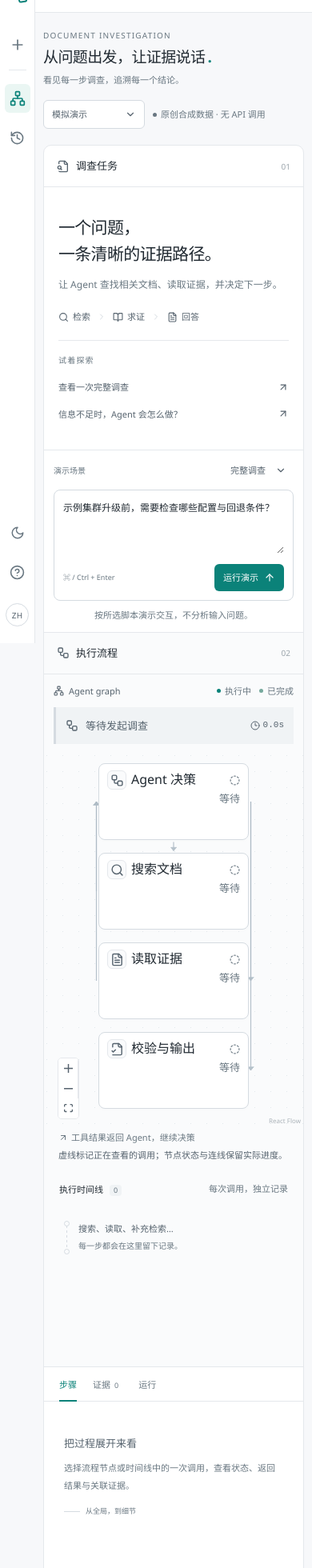
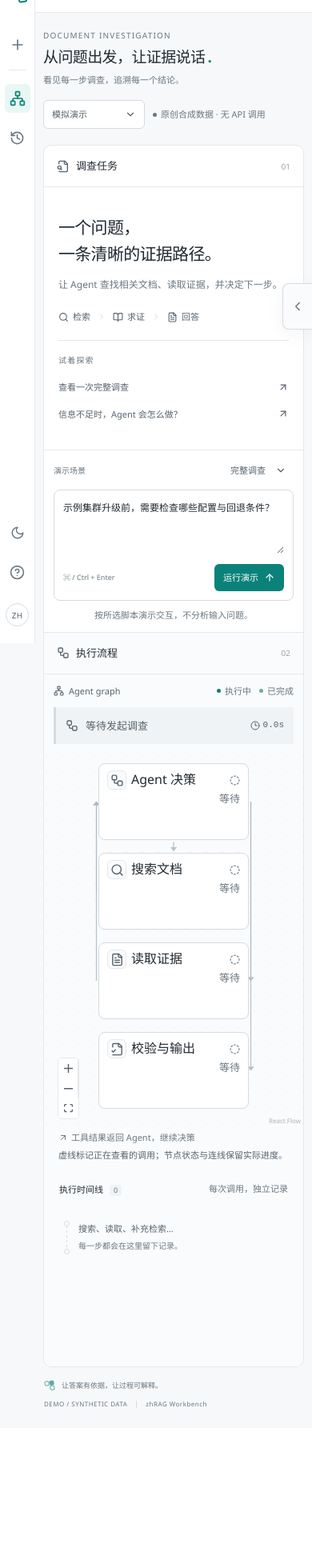
Before and after one commit to margerit0/EvidenceRAG, a React (Vite) app in the folder frontend/: page / in a window 390 px wide. Shown: the part 40-2000 px from the top of the page at 80% size. After the commit the page ends 1825 px from the top, so only its background shows below. Built offline with nearby package versions, Linux system fonts and the light colour scheme; a web font is replaced by a local one.

Commit message:
feat: keep investigation details in a collapsible inspector

```diff
--- a/frontend/src/App.tsx
+++ b/frontend/src/App.tsx
@@ -42,6 +42,7 @@ import {
   Tip,
   TooltipProvider,
 } from './components/ui';
+import { Inspector } from './components/Inspector';
 import { ExecutionGraph } from './components/ExecutionGraph';
 import { ApiError, capabilities, investigate } from './lib/api';
 import { playDemo, scenarios, type ScenarioId } from './lib/demo';
@@ -115,6 +116,7 @@ export default function App() {
   const [selectedRun, setSelectedRun] = useState<string>();
   const [selectedCall, setSelectedCall] = useState<string>();
   const [detailTab, setDetailTab] = useState('step');
+  const [inspectorOpen, setInspectorOpen] = useState(false);
   const [sourceId, setSourceId] = useState<number>();
   const [evidenceOpen, setEvidenceOpen] = useState(false);
   const evidenceOrigin = useRef<HTMLElement | null>(null);
@@ -258,6 +260,7 @@ export default function App() {
   function inspect(call: Invocation) {
     setSelectedCall(call.id);
     setDetailTab('step');
+    setInspectorOpen(true);
   }
   function cite(id: number) {
     setSourceId(id);
@@ -267,6 +270,8 @@ export default function App() {
       sources.some((source) => source.citation_id === id)
     ) {
       openEvidence();
+    } else {
+      setInspectorOpen(true);
     }
   }
   function openEvidence() {
@@ -498,7 +503,9 @@ export default function App() {
                   </Button>
                 </div>
               )}
-              <div className="workbench">
+              <div
+                className={`workbench ${inspectorOpen ? 'inspector-open' : 'inspector-collapsed'}`}
+              >
                 <section className="conversation-pane" aria-label="问题与答案">
                   <div className="pane-heading">
                     <span>
@@ -840,13 +847,7 @@ export default function App() {
                     )}
                   </div>
                 </section>
-                <aside className="inspector-pane" aria-label="详情与证据">
-                  <div className="pane-heading">
-                    <span>
-                      <Layers2 size={16} /> 检查器
-                    </span>
-                    <span className="subtle-number">03</span>
-                  </div>
+                <Inspector open={inspectorOpen} onOpenChange={setInspectorOpen}>
                   {needsAttention && (
                     <div className={`inspector-outcome tone-${toneFor(current.state)}`}>
                       <div>
@@ -1154,7 +1155,7 @@ export default function App() {
                     <ShieldCheck size={13} />
                     <span>执行记录与证据 · 不含内部思考</span>
                   </div>
-                </aside>
+                </Inspector>
               </div>
               <footer className="workspace-footer">
                 <span>
--- a/frontend/src/components/ExecutionGraph.tsx
+++ b/frontend/src/components/ExecutionGraph.tsx
@@ -7,7 +7,7 @@ import {
   MarkerType,
   Position,
   ReactFlow,
-  useNodesInitialized,
+  getViewportForBounds,
   useReactFlow,
   type Node,
   type NodeProps,
@@ -95,12 +95,15 @@ const stages: { id: NodeKey; label: string; x: number; y: number }[] = [
 const fitOptions = { padding: 0.06, maxZoom: 1 };
 
 function FitGraph({ width, height }: { width: number; height: number }) {
-  const ready = useNodesInitialized();
-  const { fitView } = useReactFlow();
+  const { viewportInitialized, getNodes, getNodesBounds, setViewport } = useReactFlow();
   useEffect(() => {
-    // Only refit when the canvas changes size, not when an invocation is selected.
-    if (ready && width && height) void fitView(fitOptions);
-  }, [ready, width, height, fitView]);
+    // Fit against the observed canvas size immediately. Queued fitView can wait
+    // for a node update even though collapsing the inspector only resizes the canvas.
+    if (viewportInitialized && width && height) {
+      const bounds = getNodesBounds(getNodes());
+      void setViewport(getViewportForBounds(bounds, width, height, 0.35, 1, fitOptions.padding));
+    }
+  }, [viewportInitialized, width, height, getNodes, getNodesBounds, setViewport]);
   return null;
 }
 const definitions = [
@@ -170,6 +173,10 @@ export function ExecutionGraph({
     return {
       id: stage.id,
       type: 'stage',
+      // Fixed dimensions match the reserved title/status/selection rows.
+      // Supplying them also lets viewport fitting run without a measurement round trip.
+      width: 188,
+      height: 96,
       position: compact ? { x: 55, y: index * 112 } : { x: stage.x, y: stage.y },
       selected: !!inspected,
       data: {
--- /dev/null
+++ b/frontend/src/components/Inspector.tsx
@@ -0,0 +1,90 @@
+import { useEffect, useId, useRef, useState, type ReactNode } from 'react';
+import * as Dialog from '@radix-ui/react-dialog';
+import { ChevronLeft, ChevronRight, Layers2 } from 'lucide-react';
+import { Button, Tip } from './ui';
+
+export function Inspector({
+  open,
+  onOpenChange,
+  children,
+}: {
+  open: boolean;
+  onOpenChange: (open: boolean) => void;
+  children: ReactNode;
+}) {
+  const id = useId();
+  const toggle = useRef<HTMLButtonElement>(null);
+  const origin = useRef<HTMLElement | null>(null);
+  const [drawer, setDrawer] = useState(() => matchMedia('(max-width: 1180px)').matches);
+  useEffect(() => {
+    const query = matchMedia('(max-width: 1180px)');
+    const update = () => setDrawer(query.matches);
+    query.addEventListener('change', update);
+    return () => query.removeEventListener('change', update);
+  }, []);
+  const label = open ? '收起检查器' : '展开检查器';
+  const title = (
+    <span>
+      <Layers2 size={16} /> 检查器
+    </span>
+  );
+  return (
+    <>
+      <div className="inspector-rail">
+        <Tip label={label}>
+          <Button
+            ref={toggle}
+            className="inspector-toggle"
+            variant="ghost"
+            size="icon"
+            aria-label={label}
+            aria-expanded={open}
+            aria-controls={id}
+            onClick={() => onOpenChange(!open)}
+          >
+            {open ? <ChevronRight size={18} /> : <ChevronLeft size={18} />}
+          </Button>
+        </Tip>
+      </div>
+      {drawer ? (
+        <Dialog.Root open={open} onOpenChange={onOpenChange}>
+          <Dialog.Portal>
+            <Dialog.Overlay className="dialog-overlay inspector-overlay" />
+            <Dialog.Content
+              id={id}
+              className="inspector-pane inspector-drawer"
+              aria-describedby={undefined}
+              onOpenAutoFocus={() => {
+                origin.current =
+                  document.activeElement instanceof HTMLElement ? document.activeElement : null;
+              }}
+              onCloseAutoFocus={(event) => {
+                event.preventDefault();
+                const target = origin.current?.isConnected ? origin.current : toggle.current;
+                target?.focus({ preventScroll: true });
+              }}
+            >
+              <div className="pane-heading">
+                <Dialog.Title asChild>{title}</Dialog.Title>
+                <Dialog.Close asChild>
+                  <Button variant="ghost" size="icon" aria-label="收起检查器">
+                    <ChevronRight size={18} />
+                  </Button>
+                </Dialog.Close>
+              </div>
+              {children}
+            </Dialog.Content>
+          </Dialog.Portal>
+        </Dialog.Root>
+      ) : (
+        <aside id={id} className="inspector-pane" aria-label="详情与证据" hidden={!open}>
+          <div className="pane-heading">
+            {title}
+            <span className="subtle-number">03</span>
+          </div>
+          {children}
+        </aside>
+      )}
+    </>
+  );
+}
--- a/frontend/src/styles.css
+++ b/frontend/src/styles.css
@@ -367,7 +367,7 @@ main {
 }
 .workbench {
   display: grid;
-  grid-template-columns: minmax(290px, 1fr) minmax(390px, 1.3fr) minmax(290px, 1fr);
+  grid-template-columns: minmax(290px, 1fr) minmax(390px, 1.3fr) 32px minmax(290px, 1fr);
   min-height: 676px;
   background: var(--surface);
   border: 1px solid var(--line);
@@ -375,6 +375,30 @@ main {
   overflow: hidden;
   box-shadow: 0 3px 18px #00000002;
 }
+.workbench.inspector-collapsed {
+  grid-template-columns: minmax(290px, 1fr) minmax(390px, 1.3fr) 32px;
+}
+.inspector-rail {
+  display: flex;
+  align-items: center;
+  justify-content: center;
+  border-left: 1px solid var(--line);
+  background: var(--surface-subtle);
+}
+.inspector-rail .inspector-toggle {
+  width: 28px;
+  height: 56px;
+  min-height: 56px;
+  padding: 0;
+  border-radius: 5px;
+  color: var(--muted);
+}
+.inspector-rail .inspector-toggle:hover {
+  color: var(--brand);
+}
+.inspector-pane[hidden] {
+  display: none;
+}
 .pane-heading {
   height: 52px;
   padding: 0 21px;
@@ -407,8 +431,7 @@ main {
   display: flex;
   flex-direction: column;
 }
-.execution-pane,
-.inspector-pane {
+.execution-pane {
   border-left: 1px solid var(--line);
 }
 .conversation-scroll {
@@ -821,13 +844,12 @@ main {
   padding: 0;
   border: 0;
   background: transparent;
-  width: 188px;
 }
 .flow-node {
   background: var(--surface);
   border: 1px solid var(--line-strong);
   border-radius: 8px;
-  height: 96px;
+  height: 100%;
   padding: 8px 10px;
   display: grid;
   grid-template-rows: 24px 18px 32px;
@@ -1716,29 +1738,12 @@ main {
   .topbar {
     padding: 0 20px;
   }
-  .workbench {
+  .workbench,
+  .workbench.inspector-collapsed {
     grid-template-columns: minmax(260px, 0.9fr) minmax(340px, 1.4fr);
-  }
-  .inspector-pane {
-    grid-column: 1/-1;
-    border-left: 0;
-    border-top: 1px solid var(--line);
-  }
-  .inspector-pane .pane-heading {
-    display: none;
-  }
-  .inspector-tabs {
-    min-height: 220px;
-  }
-  .tabs-content {
-    max-height: 360px;
   }
   .inspector-empty {
     padding: 27px;
-    max-width: 500px;
-  }
-  .inspector-empty p {
-    max-width: 400px;
   }
   .inspector-empty-icon {
     display: none;
@@ -1747,32 +1752,10 @@ main {
     margin-top: 15px;
   }
   .step-detail {
-    display: grid;
-    grid-template-columns: 200px 1fr;
-    column-gap: 25px;
     padding: 23px;
   }
   .step-detail .detail-icon {
     display: none;
-  }
-  .step-detail > .section-kicker,
-  .step-detail > h2,
-  .step-detail > .detail-description {
-    grid-column: 1;
-  }
-  .step-detail .detail-properties {
-    grid-column: 2;
-    grid-row: 1/5;
-    margin-top: 0;
-  }
-  .step-detail .outcome-code,
-  .step-detail .step-evidence {
-    grid-column: 1/-1;
-  }
-  .evidence-panel {
-    display: grid;
-    grid-template-columns: 230px 1fr;
-    gap: 25px;
   }
   .evidence-detail {
     padding-top: 20px;
@@ -2257,3 +2240,68 @@ main {
     font-size: 11px;
   }
 }
+
+/* On narrow screens, details slide in without squeezing the investigation. */
+@media (max-width: 1180px) {
+  .inspector-rail {
+    position: fixed;
+    right: 0;
+    top: calc(50dvh - 28px);
+    z-index: 20;
+    border: 1px solid var(--line-strong);
+    border-right: 0;
+    border-radius: 8px 0 0 8px;
+    box-shadow: var(--shadow);
+  }
+  .inspector-rail .inspector-toggle {
+    width: 36px;
+  }
+}
+.inspector-overlay {
+  z-index: 65;
+}
+.inspector-drawer {
+  position: fixed;
+  inset: 0 0 0 auto;
+  z-index: 66;
+  width: min(400px, calc(100vw - 32px));
+  height: 100dvh;
+  background: var(--surface);
+  color: var(--text);
+  border-left: 1px solid var(--line);
+  box-shadow: var(--shadow);
+  outline: none;
+  animation: inspector-enter 0.18s ease-out;
+}
+.inspector-drawer .pane-heading {
+  height: 56px;
+}
+.inspector-drawer .pane-heading .button {
+  width: 40px;
+  min-height: 40px;
+}
+.inspector-drawer .inspector-tabs,
+.inspector-drawer .tabs-content {
+  min-height: 0;
+  max-height: none;
+}
+.inspector-drawer .tabs-content {
+  overscroll-behavior: contain;
+}
+.inspector-drawer .inspector-footer,
+.inspector-drawer .inspector-outcome {
+  flex-shrink: 0;
+}
+@keyframes inspector-enter {
+  from {
+    transform: translateX(100%);
+  }
+  to {
+    transform: translateX(0);
+  }
+}
+@media (prefers-reduced-motion: reduce) {
+  .inspector-drawer {
+    animation: none;
+  }
+}
```
Also changed, not shown: 4 other files (tests, documents, lock files or other folders).
